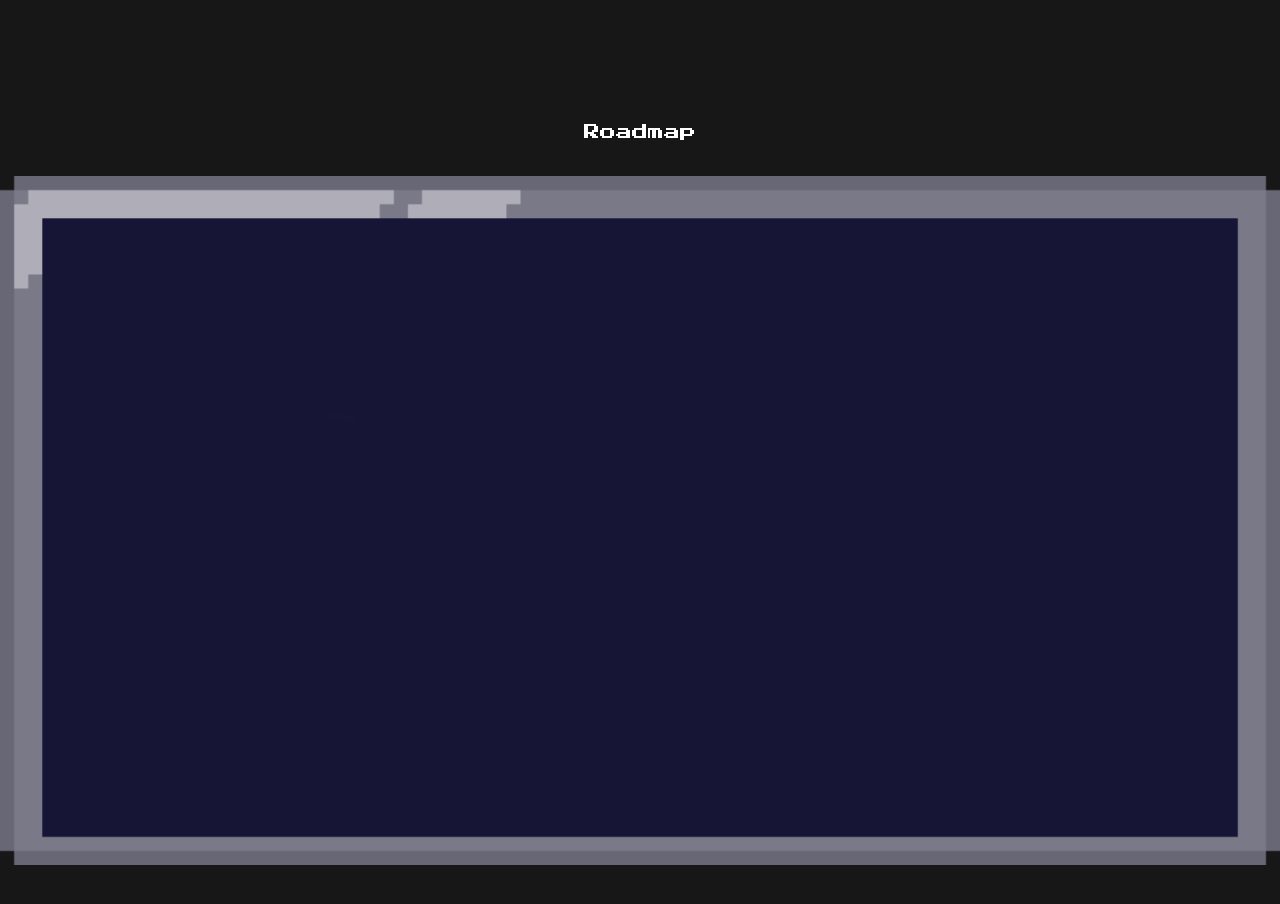
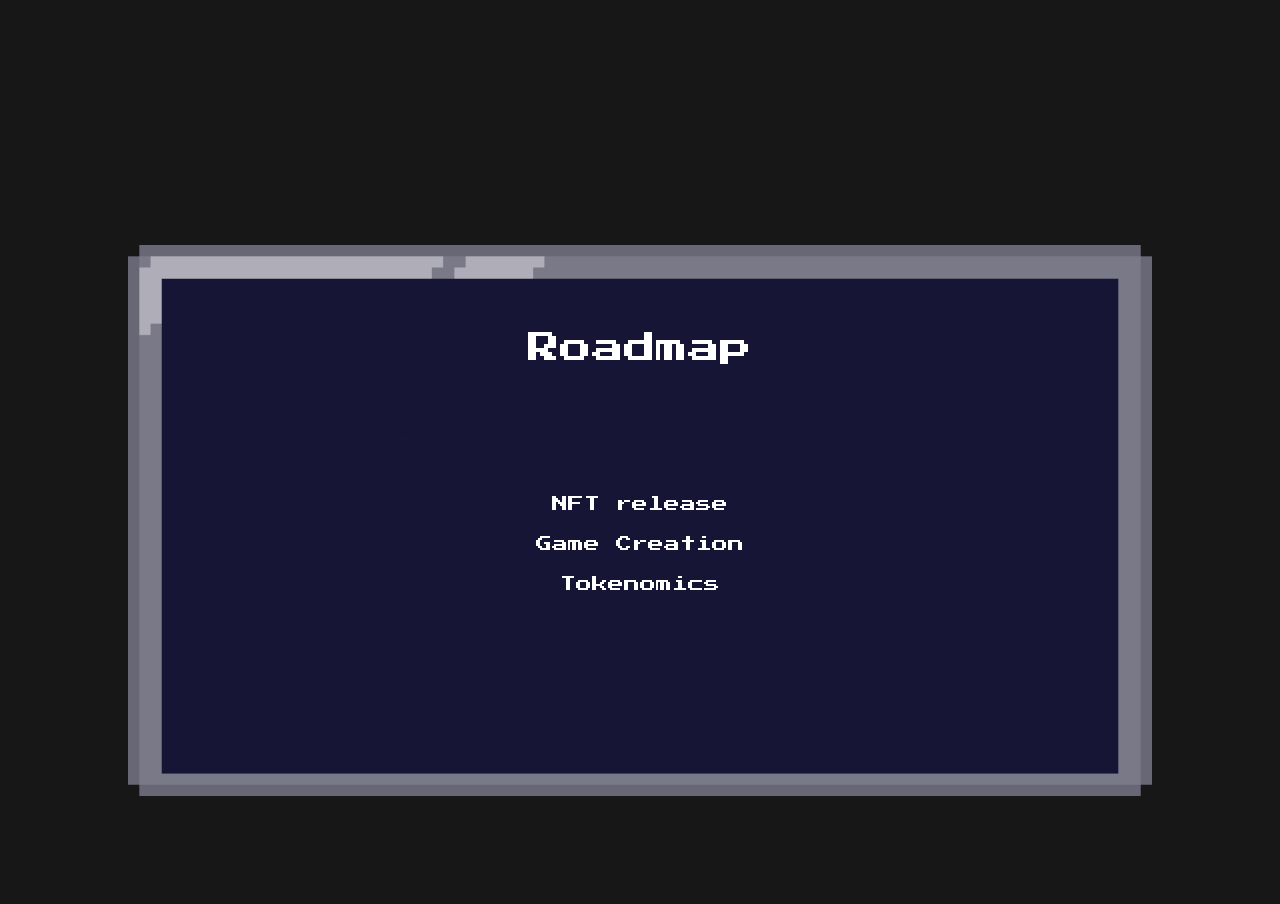
Before and after one commit to SeanConnorz/pixel-game, a React (Create React App) app: page / in a window 1280 px wide. Shown: the part 2760-3664 px from the top of the page. Built offline with nearby package versions, Linux system fonts and the light colour scheme.

Commit message:
Rough template of roadmap

```diff
--- a/src/components/Roadmap.jsx
+++ b/src/components/Roadmap.jsx
@@ -2,12 +2,17 @@ import "../styles/Roadmap.css";
 
 export default function Roadmap() {
   return (
-    <section className="w-full">
-      <h1 className="flex justify-center bg-[url('../public/images/TV.png')] bg-center bg-no-repeat bg-contain w-full h-[50rem]">
+    <section className="w-[80%]">
+      <div className="flex justify-center items-center bg-[url('../public/images/TV.png')] bg-center bg-no-repeat bg-contain w-full h-[50rem] text-center">
         <div>
-          <h1>Roadmap</h1>
+          <h1 className="relative bottom-[15vh] text-[2rem]">Roadmap</h1>
+          <ul className="grid grid-cols-1 gap-4">
+            <li>NFT release</li>
+            <li>Game Creation</li>
+            <li>Tokenomics</li>
+          </ul>
         </div>
-      </h1>
+      </div>
     </section>
   );
 }
```
